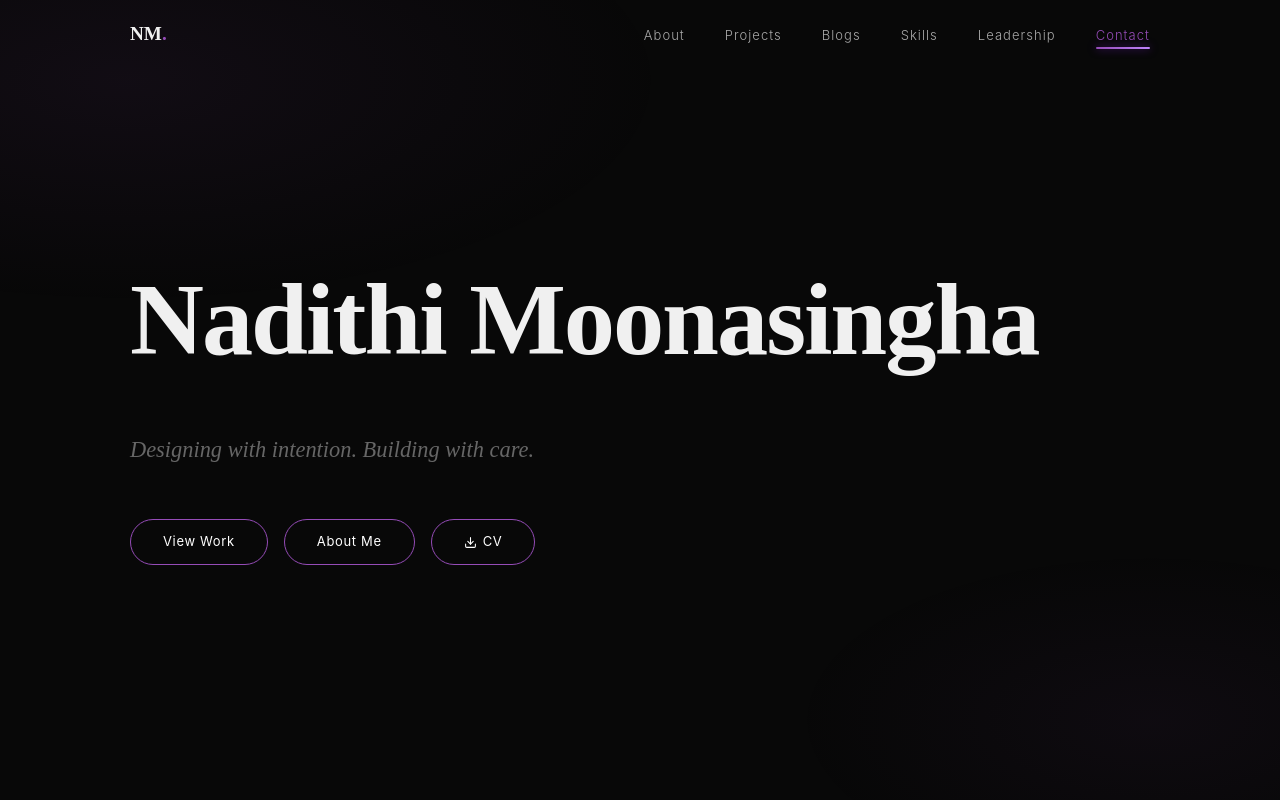
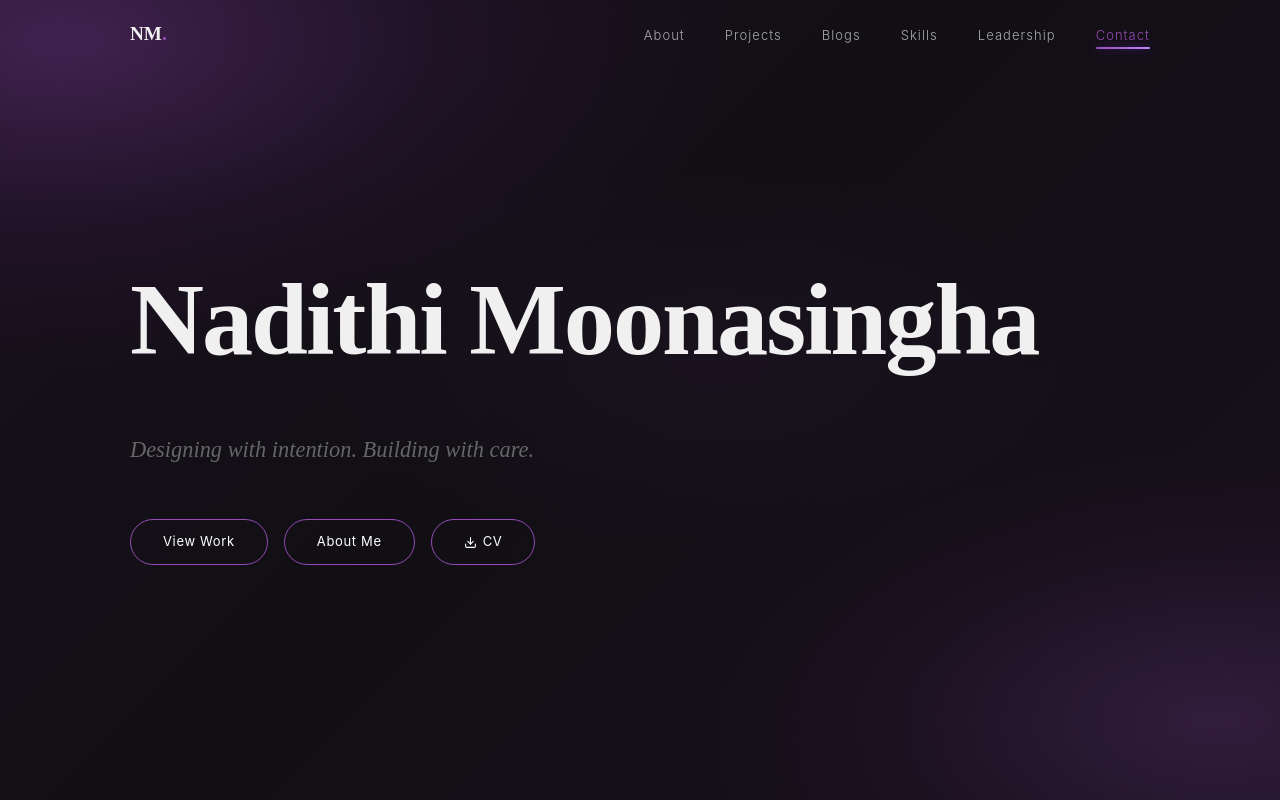
Before and after one commit to NadithiMoonasingha/My_Portfolio, a Next.js app: page / in a window 1280 px wide. Shown: the top 800 px of the page. Built offline with nearby package versions, Linux system fonts and the light colour scheme.

Commit message:
Modified the background

```diff
--- a/src/app/globals.css
+++ b/src/app/globals.css
@@ -1,44 +1,85 @@
 @import "tailwindcss";
-/*@import url('https://fonts.googleapis.com/css2?family=Playfair+Display:ital,wght@0,400;0,500;0,700;1,400&family=Inter:wght@300;400;500&display=swap');*/
+/* @import url('https://fonts.googleapis.com/css2?family=Playfair+Display:ital,wght@0,400;0,500;0,700;1,400&family=Inter:wght@300;400;500&display=swap'); */
 
-html { scroll-behavior: smooth; }
+html {
+  scroll-behavior: smooth;
+}
 
 body {
-  background-color: #080808;
-  color: #e8e8e8;
-  font-family: 'Inter', sans-serif;
+  background-color: #141016;
+  color: #f2eef4;
+  font-family: "Inter", sans-serif;
   font-weight: 300;
 }
 
-h1, h2, h3 { font-family: 'Playfair Display', serif; }
+h1,
+h2,
+h3 {
+  font-family: "Playfair Display", serif;
+}
 
-.accent { color: #954cb7; }
+.accent {
+  color: #c77be8;
+}
 
 .gradient-bg {
-  position: fixed; top: 0; left: 0;
-  width: 100%; height: 100%;
-  z-index: -1; pointer-events: none;
+  position: fixed;
+  top: 0;
+  left: 0;
+  width: 100%;
+  height: 100%;
+  z-index: -1;
+  pointer-events: none;
+
   background:
-    radial-gradient(ellipse 60% 40% at 10% 10%, rgba(149,76,183,0.07) 0%, transparent 70%),
-    radial-gradient(ellipse 40% 30% at 90% 90%, rgba(149,76,183,0.05) 0%, transparent 70%);
+    radial-gradient(
+      ellipse 70% 55% at 5% 5%,
+      rgba(171, 80, 214, 0.28) 0%,
+      rgba(107, 40, 138, 0.12) 42%,
+      transparent 75%
+    ),
+    radial-gradient(
+      ellipse 55% 45% at 95% 90%,
+      rgba(149, 76, 183, 0.22) 0%,
+      rgba(94, 37, 116, 0.1) 45%,
+      transparent 75%
+    ),
+    radial-gradient(
+      ellipse 45% 35% at 55% 45%,
+      rgba(113, 53, 140, 0.08) 0%,
+      transparent 70%
+    ),
+    linear-gradient(
+      135deg,
+      #18101c 0%,
+      #110f14 45%,
+      #17101b 100%
+    );
 }
 
 .glow-btn {
-  transition: all 0.3s ease;
+  position: relative;
+  isolation: isolate;
+  transition:
+    color 0.3s ease,
+    border-color 0.3s ease,
+    box-shadow 0.3s ease,
+    transform 0.3s ease;
 }
 
 .glow-btn::before {
+  content: "";
   position: absolute;
   inset: 0;
   border-radius: 100px;
   background: radial-gradient(
-
-    rgba(140, 33, 241, 0.35),
+    circle,
+    rgba(176, 80, 255, 0.45),
     transparent 70%
   );
   opacity: 0;
   transition: opacity 0.3s ease;
-  z-index: 0;
+  z-index: -1;
 }
 
 .glow-btn:hover::before {
@@ -46,7 +87,10 @@ h1, h2, h3 { font-family: 'Playfair Display', serif; }
 }
 
 .glow-btn:hover {
-  color: #fff;
-  border-color: #8c21f1;
-  box-shadow: 0 0 20px rgba(140, 33, 241, 0.4);
+  color: #ffffff;
+  border-color: #b050ff;
+  box-shadow:
+    0 0 20px rgba(176, 80, 255, 0.45),
+    0 0 40px rgba(176, 80, 255, 0.18);
+  transform: translateY(-2px);
 }
```
